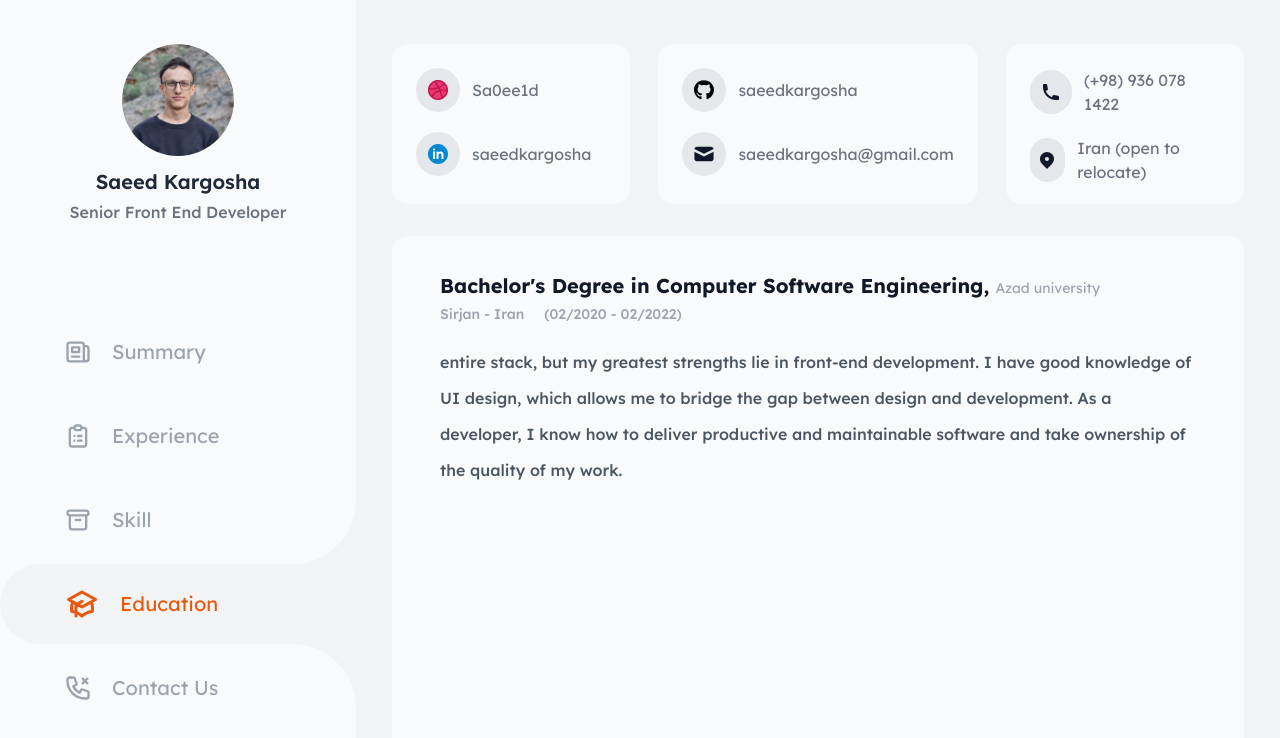
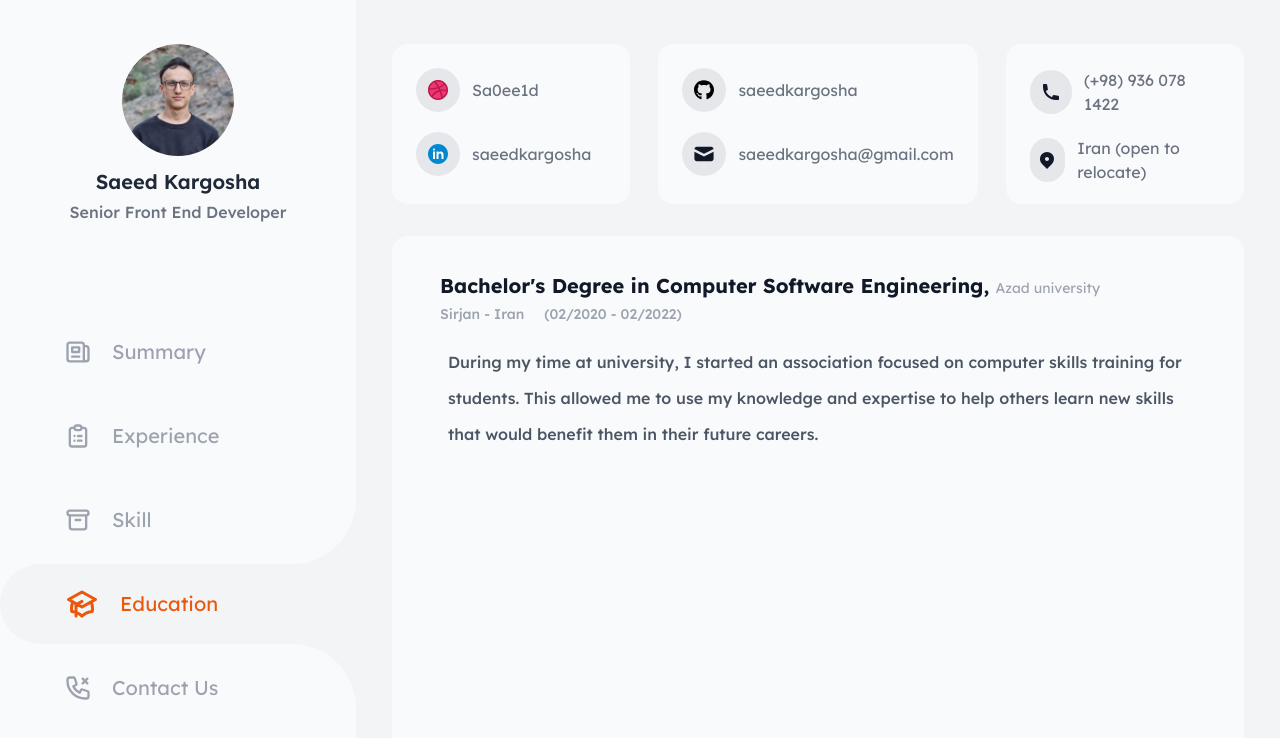
Before and after one commit to saeedkargosha/resume, a Next.js app: page /education in a window 1280 px wide. Shown: the top 738 px of the page. Built offline with nearby package versions, Linux system fonts and the light colour scheme.

Commit message:
change content of edu

```diff
--- a/app/education/data.ts
+++ b/app/education/data.ts
@@ -16,6 +16,6 @@ export const educations: Education[] = [
     start: '02/2020',
     end: '02/2022',
     link: 'http://80.191.169.41/ea',
-    des: 'entire stack, but my greatest strengths lie in front-end development. I have good knowledge of UI design, which allows me to bridge the gap between design and development. As a developer, I know how to deliver productive and maintainable software and take ownership of the quality of my work.',
+    des: 'During my time at university, I started an association focused on computer skills training for students. This allowed me to use my knowledge and expertise to help others learn new skills that would benefit them in their future careers.',
   },
 ]
--- a/app/education/page.tsx
+++ b/app/education/page.tsx
@@ -18,7 +18,7 @@ function EducationItem({ education }: { education: Education }) {
           <div>{`${education.country}`}</div>
           {`(${education.start} - ${education.end})`}
         </div>
-        <p className='text-neutral-600 font-medium text-sm lg:text-base leading-7 lg:leading-9'>
+        <p className='text-neutral-600 font-medium text-sm lg:text-base leading-7 lg:leading-9 mx-2'>
           {education.des}
         </p>
       </div>
--- a/components/header/header-mobile.tsx
+++ b/components/header/header-mobile.tsx
@@ -47,7 +47,7 @@ export default function HeaderMobile() {
         <nav
           role='navigation'
           className={clsx(
-            'fixed top-0 left-0 transition-all ease-in-out duration-500 md:transition-none w-0 py-6 px-0 bottom-0 flex flex-col  max-w-sm bg-neutral-50 overflow-y-auto shadow-xl hide-scrollbar',
+            'fixed top-0 left-0 transition-all ease-in-out duration-200 md:transition-none w-0 py-6 px-0 bottom-0 flex flex-col  max-w-sm bg-neutral-50 overflow-y-auto shadow-xl hide-scrollbar',
             {
               '!w-9/12 !px-5': isOpen,
             }
```
